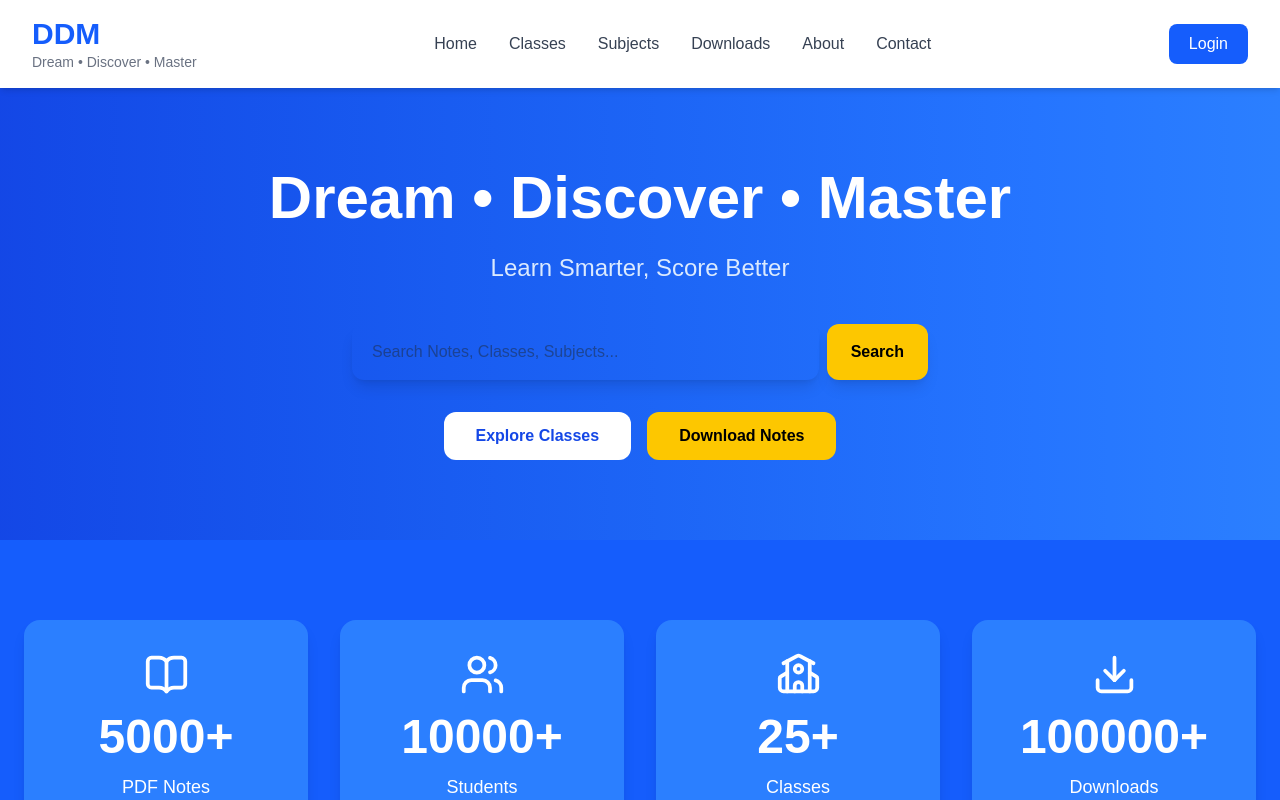
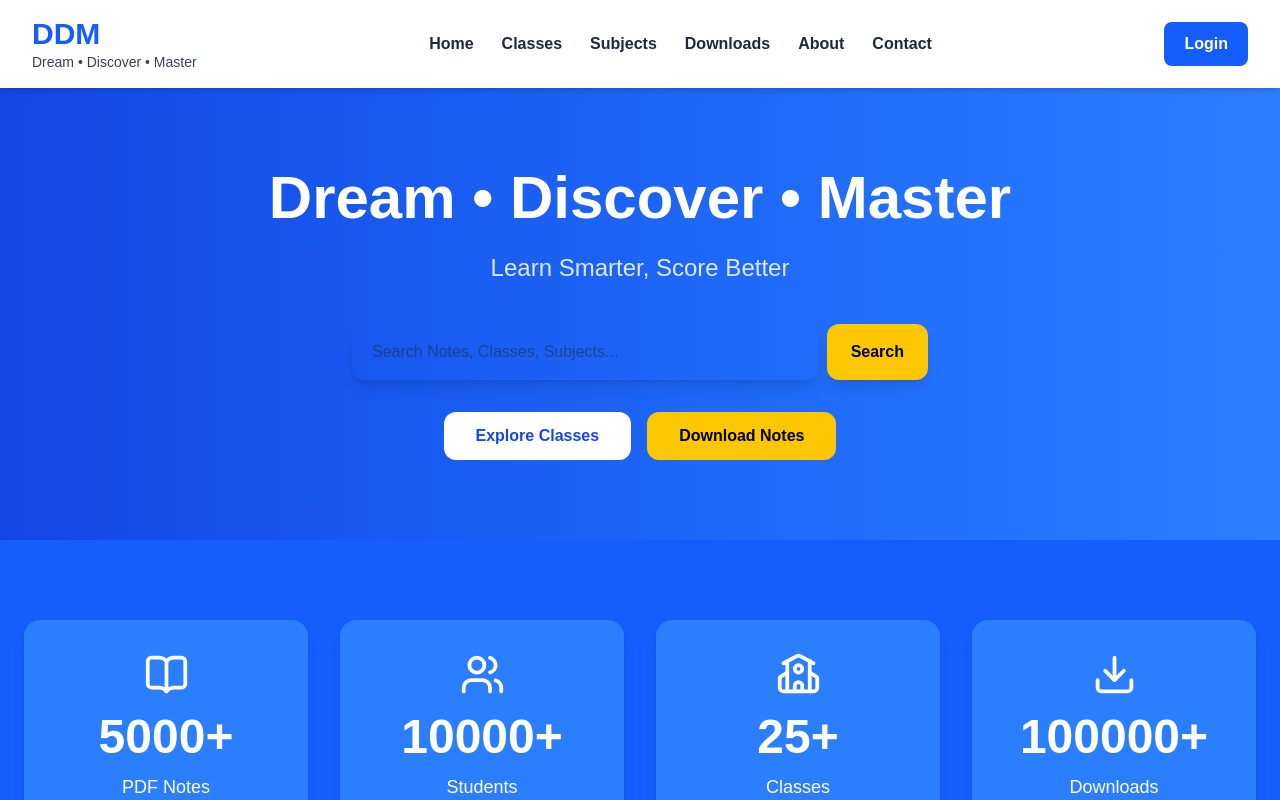
Before and after one commit to ddmstudyportal/ddm-study-portal, a Next.js app: page / in a window 1280 px wide. Shown: the top 800 px of the page. Built offline with nearby package versions, Linux system fonts and the light colour scheme.

Commit message:
Fix header login button text color

```diff
--- a/components/Header.tsx
+++ b/components/Header.tsx
@@ -1,23 +1,39 @@
+"use client";
+
 import Link from "next/link";
+import { useState } from "react";
 
 export default function Header() {
+  const [menuOpen, setMenuOpen] = useState(false);
+
+  const closeMenu = () => {
+    setMenuOpen(false);
+  };
+
   return (
     <header className="bg-white shadow-md sticky top-0 z-50">
-      <div className="max-w-7xl mx-auto flex items-center justify-between px-8 py-4">
+
+      <div className="max-w-7xl mx-auto px-4 sm:px-6 lg:px-8 py-4">
+
+        <div className="flex items-center justify-between">
 
           {/* Logo */}
-        <Link href="/" className="flex flex-col">
+          <Link
+            href="/"
+            className="flex flex-col"
+            onClick={closeMenu}
+          >
             <span className="text-3xl font-bold text-blue-600">
               DDM
             </span>
 
-          <span className="text-sm text-gray-500">
+            <span className="text-sm font-medium text-gray-700">
               Dream • Discover • Master
             </span>
           </Link>
 
-        {/* Navigation */}
-        <nav className="flex gap-8 text-gray-700 font-medium">
+          {/* Desktop Navigation */}
+          <nav className="hidden lg:flex items-center gap-7 text-gray-800 font-semibold">
 
             <Link href="/" className="hover:text-blue-600 transition">
               Home
@@ -45,15 +61,97 @@ export default function Header() {
 
           </nav>
 
-        {/* Login Button */}
+          {/* Desktop Login */}
           <Link
             href="/login"
-          className="bg-blue-600 text-white px-5 py-2 rounded-lg hover:bg-blue-700 transition"
+            className="hidden lg:block bg-blue-600 !text-white px-5 py-2.5 rounded-lg font-semibold hover:bg-blue-700 transition"
+          >
+            Login
+          </Link>
+
+          {/* Mobile Menu Button */}
+          <button
+            type="button"
+            onClick={() => setMenuOpen(!menuOpen)}
+            className="lg:hidden text-gray-900 text-3xl font-bold p-2"
+            aria-label="Toggle menu"
+            aria-expanded={menuOpen}
+          >
+            {menuOpen ? "✕" : "☰"}
+          </button>
+
+        </div>
+
+        {/* Mobile Navigation */}
+        {menuOpen && (
+          <nav className="lg:hidden mt-4 border-t border-gray-200 pt-4 pb-2">
+
+            <div className="flex flex-col gap-1 text-gray-900 font-semibold">
+
+              <Link
+                href="/"
+                onClick={closeMenu}
+                className="px-4 py-3 rounded-lg hover:bg-blue-50 hover:text-blue-600 transition"
+              >
+                Home
+              </Link>
+
+              <Link
+                href="/classes"
+                onClick={closeMenu}
+                className="px-4 py-3 rounded-lg hover:bg-blue-50 hover:text-blue-600 transition"
+              >
+                Classes
+              </Link>
+
+              <Link
+                href="/subjects"
+                onClick={closeMenu}
+                className="px-4 py-3 rounded-lg hover:bg-blue-50 hover:text-blue-600 transition"
+              >
+                Subjects
+              </Link>
+
+              <Link
+                href="/downloads"
+                onClick={closeMenu}
+                className="px-4 py-3 rounded-lg hover:bg-blue-50 hover:text-blue-600 transition"
+              >
+                Downloads
+              </Link>
+
+              <Link
+                href="/about"
+                onClick={closeMenu}
+                className="px-4 py-3 rounded-lg hover:bg-blue-50 hover:text-blue-600 transition"
+              >
+                About
+              </Link>
+
+              <Link
+                href="/contact"
+                onClick={closeMenu}
+                className="px-4 py-3 rounded-lg hover:bg-blue-50 hover:text-blue-600 transition"
+              >
+                Contact
+              </Link>
+
+              {/* Mobile Login */}
+              <Link
+                href="/login"
+                onClick={closeMenu}
+                className="mt-2 bg-blue-600 !text-white text-center px-5 py-3 rounded-lg font-semibold hover:bg-blue-700 transition"
               >
                 Login
               </Link>
 
             </div>
+
+          </nav>
+        )}
+
+      </div>
+
     </header>
   );
 }
```
Lines whose indentation alone changed are shown as unchanged.
